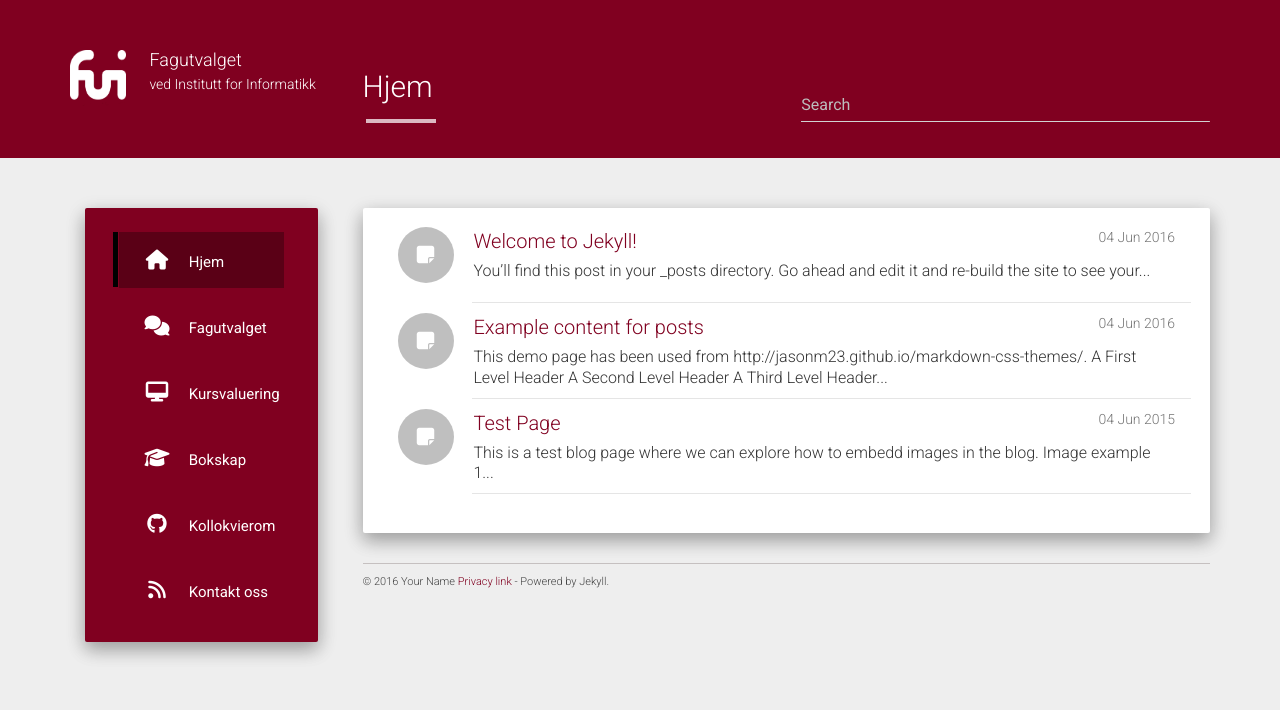
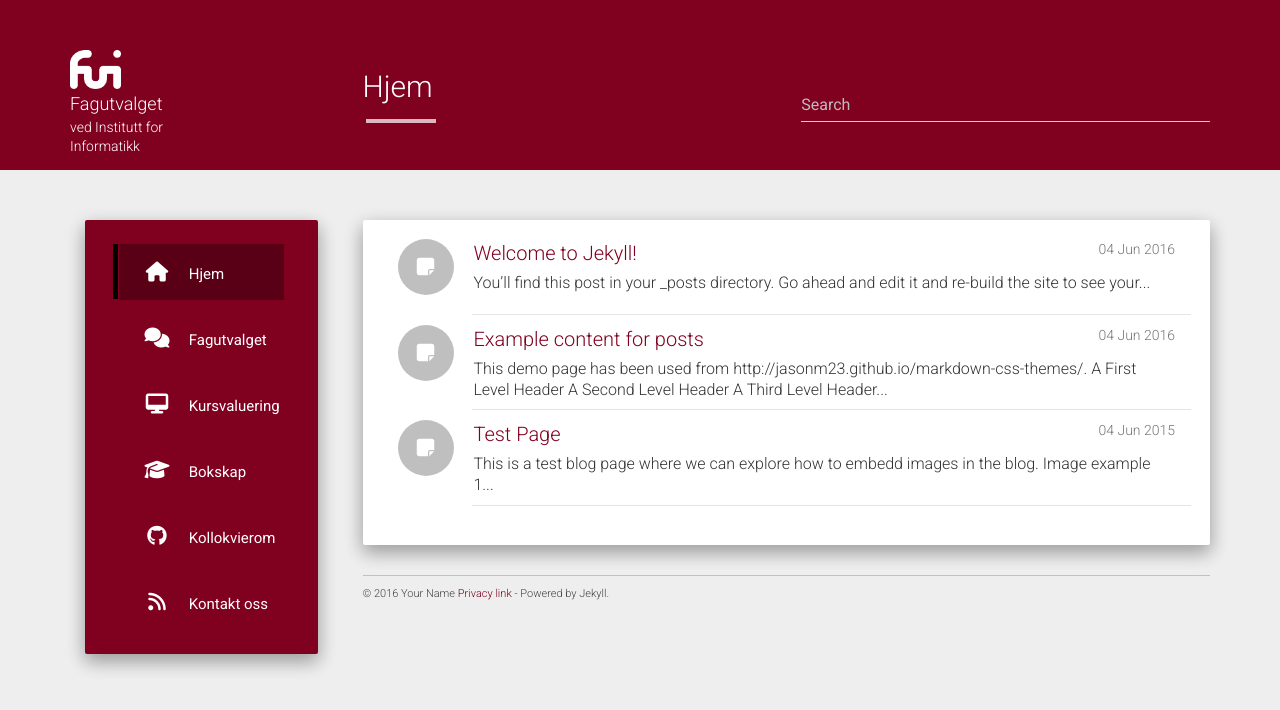
Before and after one commit to fui/fui.github.io, a Jekyll site: the page built from index.html, in a window 1280 px wide. Shown: the top 710 px of the page. Built offline with Jekyll 4.4.1, drawn with Linux system fonts in a browser that asks for light colours; nearby versions of some CDN libraries; the list of posts is cut into pages by our own code.

Commit message:
change icon

```diff
--- a/static/css/main.css
+++ b/static/css/main.css
@@ -6,8 +6,8 @@
 }
 .full{ font-size: 16px; }
 .logo-img {
-    width: 56px;
-    height: 56px;
+    width: 20%;
+    height: auto;
     margin: 0 auto;
     margin-right: 10px;
 }
@@ -27,6 +27,7 @@
     margin-right: 10px;
 }
 .row-details {
+    width: 60%;
     display: inline-block;
     vertical-align: middle;
     color: #fff;
```
